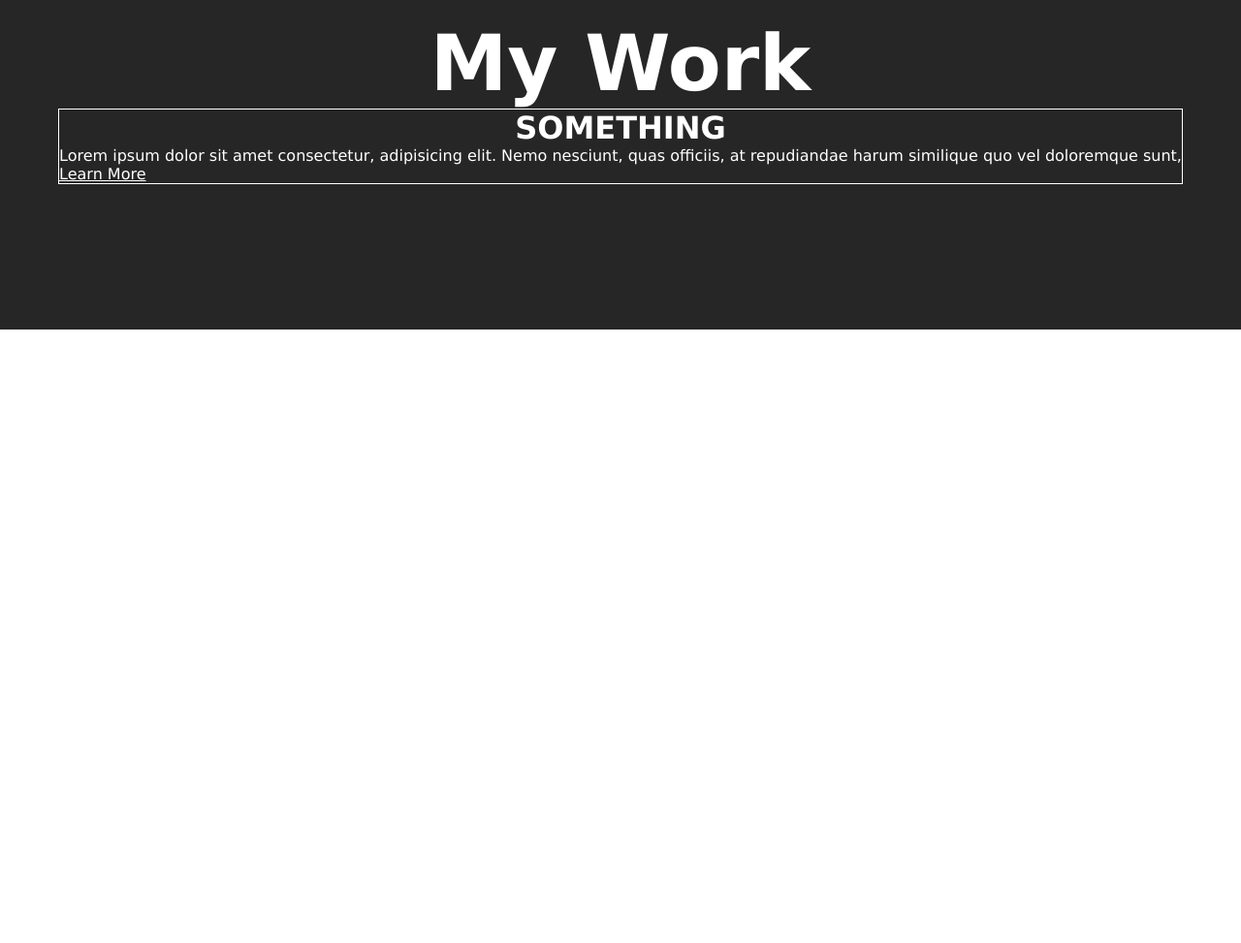
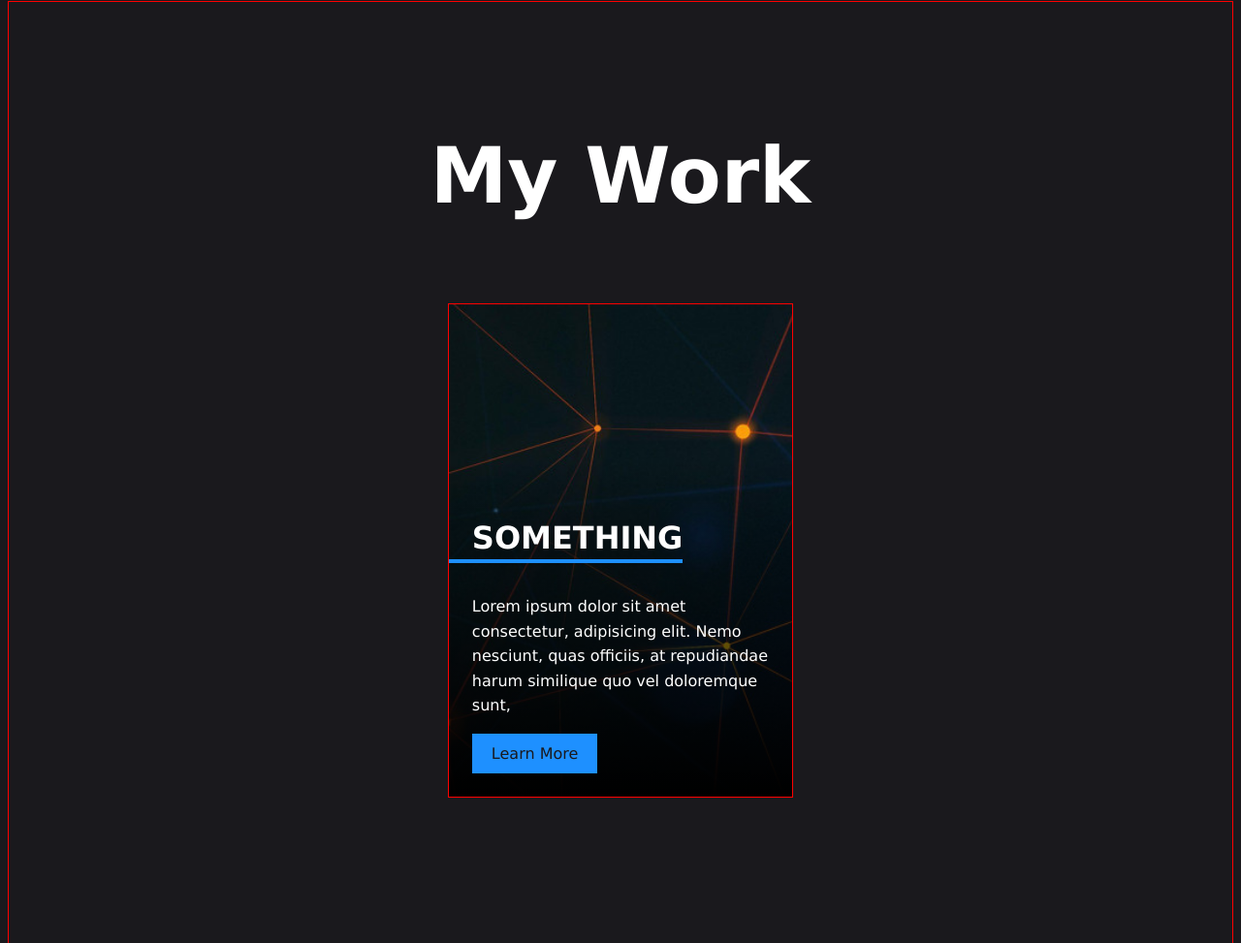
Before and after one commit to mp-web3/website, a plain HTML site: page index.html in a window 1280 px wide. Shown: the part 1791-2764 px from the top of the page at 97% size. Before the commit the page ends 2131 px from the top, so only its background shows below. Drawn offline with Linux system fonts and the light colour scheme.

Commit message:
styled basic card

```diff
--- a/index.html
+++ b/index.html
@@ -31,6 +31,7 @@
         </nav>
 
     </header>
+    <body>
 
         <div class="above-the-fold">
             <div class="content-atf">
@@ -73,6 +74,7 @@
         <div class="portfolio-container">
             <h2>My Work</h2>
             <div class="card">
+                <div class="card-content">
                     <h3 class="card-title">Something</h3>
                     <p class="card-body">Lorem ipsum dolor sit amet consectetur,
                         adipisicing elit. Nemo nesciunt, quas officiis,
@@ -81,6 +83,9 @@
                     <a href="#" class="button">Learn More</a>
                 </div>
             </div>
+        </div>
+    </body>
+
 
     <script src="./main.js"></script>
 </body>
--- a/resources/css/style.css
+++ b/resources/css/style.css
@@ -1,21 +1,31 @@
 :root {
-    --dark: #262626;
+    --dark: #1a191d;
     --light: #ffffff;
-    --link: #1e90ff;
+    --accent: #1e90ff;
     --dark-transparent: rgba(26, 25, 29, 0.7);
 }
 
+*,
+*::before,
+*::after {
+    box-sizing: border-box;
+}
+
 * {
-    padding: 0;
-    margin: 0;
-    box-sizing: border-box;
     font-size: 16px;
-    color: white;
+    color: var(--light);
     font-family: Verdana, Geneva, Tahoma, sans-serif;
 }
 
 header {
     background-color: var(--dark);
+}
+
+body {
+    line-height: 1.6;
+    background-color: var(--dark);
+    display: flexbox;
+    flex-direction: column;
 }
 
 h1 {
@@ -31,7 +41,6 @@ h2 {
 h3 {
     font-size: 2rem;
     text-transform: uppercase;
-    text-align: center;
 }
 
 .nav-item {
@@ -67,7 +76,7 @@ h3 {
 }
 
 .nav-link:hover {
-    color: var(--link);
+    color: var(--accent);
 }
 
 .hamburger {
@@ -102,7 +111,7 @@ h3 {
 }
 
 .under-the-fold {
-    height: 120vh;
+    min-height: 120vh;
     width: 100%;
     padding-top: 50px;
     padding-bottom: 150px;
@@ -110,7 +119,6 @@ h3 {
     flex-direction: column;
     align-items: center;
     justify-content: flex-start;
-    background-color: var(--dark);
     background-image: linear-gradient(0deg, var(--dark-transparent),
     var(--dark-transparent)), url(../images/hello-world-html-code-768x384.png);
     background-size: 50%;
@@ -130,12 +138,14 @@ h3 {
     flex-wrap: wrap;
     align-items: center;
     justify-content: center;
+    border: 1px solid red;
 }
 
 .expertise-item {
     border: 1px solid var(--light);
     padding: 50px 25px;
     flex-grow: 1;
+    min-height: 350px;
     max-width: 400px;
 }
 
@@ -160,15 +170,55 @@ h3 {
     flex-direction: column;
     align-items: center;
     justify-content: center;
-    background-color: var(--dark);
+    border: 1px solid red;
 }
 
 .card {
-    border: 1px solid var(--light);
+    background-image: url(../images/blockchain-background-dots.jpg);
+    background-size: cover;
+    padding: 10rem 0 0;
+    max-width: 35ch;
+    border: 1px solid red;
 }
 
+.card-content {
+    --padding: 1.5rem;
+    padding: var(--padding);
+    background: linear-gradient(
+        hsl(0 0% 0% / 0),
+        hsl(20 0% 0% / 0.3) 20%,
+        hsl(0 0% 0% / 1)
+    );
+}
 
+.card-title {
+    position: relative;
+    width: max-content;
+}
 
+.card-title::after {
+    content: "";
+    position: absolute;
+    height: 4px;
+    left: calc(var(--padding)*-1);
+    bottom: 0;
+    width: calc(100% + var(--padding));
+    background: var(--accent);
+}
+
+.button {
+    cursor: pointer;
+    display: inline-block;
+    text-decoration: none;
+    color: var(--dark);
+    background-color: var(--accent);
+    padding: 0.5em 1.25em;
+}
+
+.button:hover,
+.button:focus {
+    background-color: var(--light);
+}
 
 
 
@@ -196,7 +246,7 @@ h3 {
         top: 70px;
         gap: 0;
         flex-direction: column;
-        background-color: #262626;
+        background-color: var(--dark);
         width: 100%;
         text-align: center;
         transition: 0.3s;
```
Lines whose indentation alone changed are shown as unchanged.
